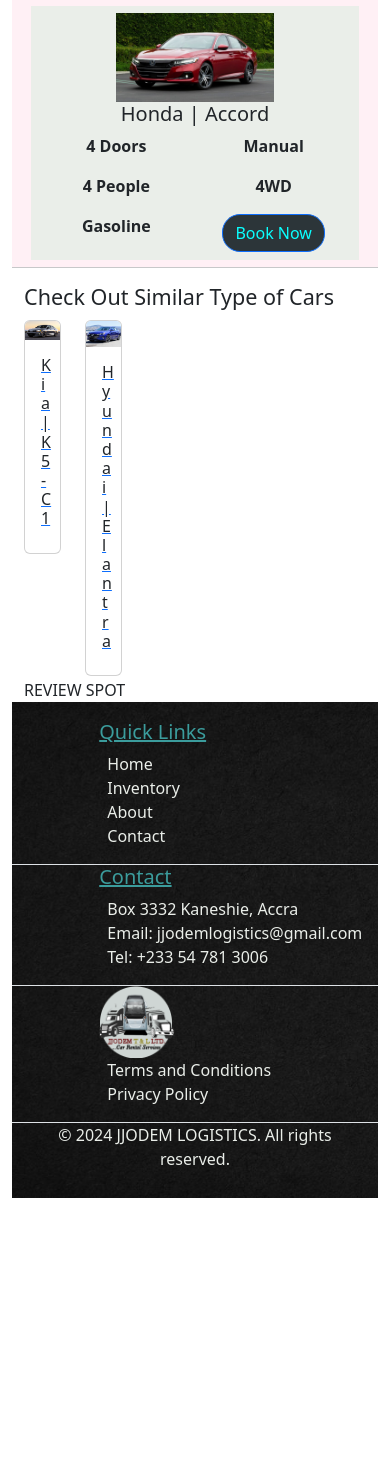
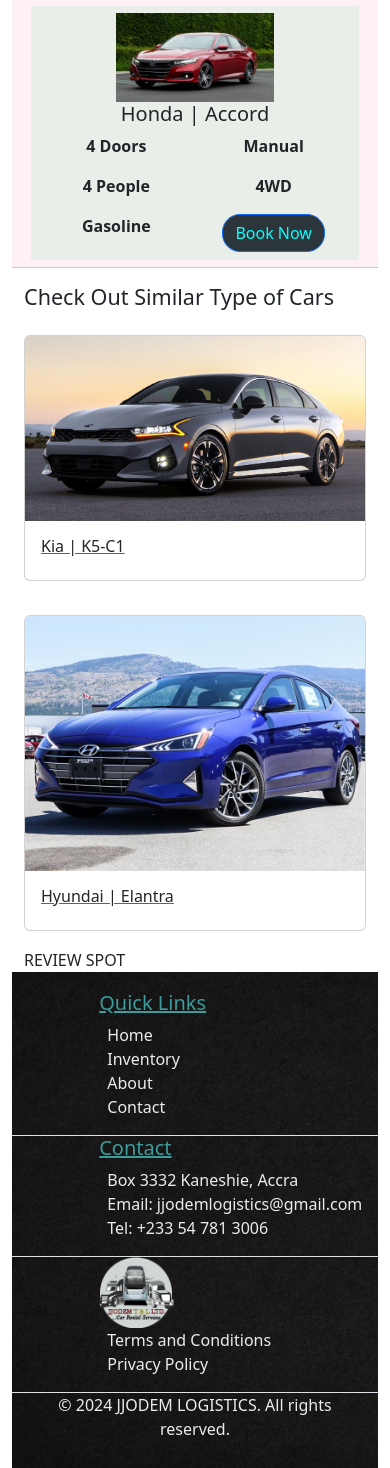
Before and after one commit to worladev/jjodem, a Django app: page /detail/1/ in a window 390 px wide. Shown: the part 138-1606 px from the top of the page. Before the commit the page ends 1336 px from the top, so only its background shows below. Run offline with Django 5.2, Linux system fonts and the light colour scheme; data comes from the database, SQL or seed files in the repository; data that the repository does not hold is empty; some libraries are stand-ins or nearby versions.

Commit message:
responsiveness for inventory and car detail templates

```diff
--- a/rentals/templates/rentals/car-detail.html
+++ b/rentals/templates/rentals/car-detail.html
@@ -4,7 +4,7 @@
 {% block content %}
     {% include 'navbar.html' %}
     <div class="row" style="background-color: #FFF0F5;">
-        <div class="col">
+        <div class="col-12">
             <div class="detail-card">
                 <img src="{{car.model_image.url}}" style="width: 50%; height: 65%;" alt="...">
                 <h5 class="">{{car.brand_name}} | {{car.model_name}}</h5>
@@ -28,7 +28,7 @@
         {% if similar_cars %}
             <h4>Check Out Similar Type of Cars</h4>
             {% for car in similar_cars %}
-                <div class="col-2">
+                <div class="col-sm-6 col-md-3 col-lg-2">
                     <a href="{% url 'car-detail' car.id %}">
                         <div class="card recommendation-card">
                             <img src="{{car.model_image.url}}" class="card-img-top" alt="...">
@@ -45,7 +45,7 @@
     </div>
 
     <div class="row"><!--REVIEW SPOT-->
-        <div class="col">
+        <div class="col-sm-6 col-md-3 col-lg-2">
             REVIEW SPOT
         </div>
     </div>
--- a/rentals/templates/rentals/inventory-list.html
+++ b/rentals/templates/rentals/inventory-list.html
@@ -6,7 +6,7 @@
 
     <div class="row" style="background-color: #F7F7F7;">
     {% for car in car_models %}
-        <div class="col-4">
+        <div class="col-sm-6 col-md-4 col-lg-3">
             <a href="{% url 'car-detail' car.id %}">
                 <div class="card home-card" style="width: 18rem;">
                     <img src="{{car.model_image.url}}" class="card-img-top" alt="...">
```
